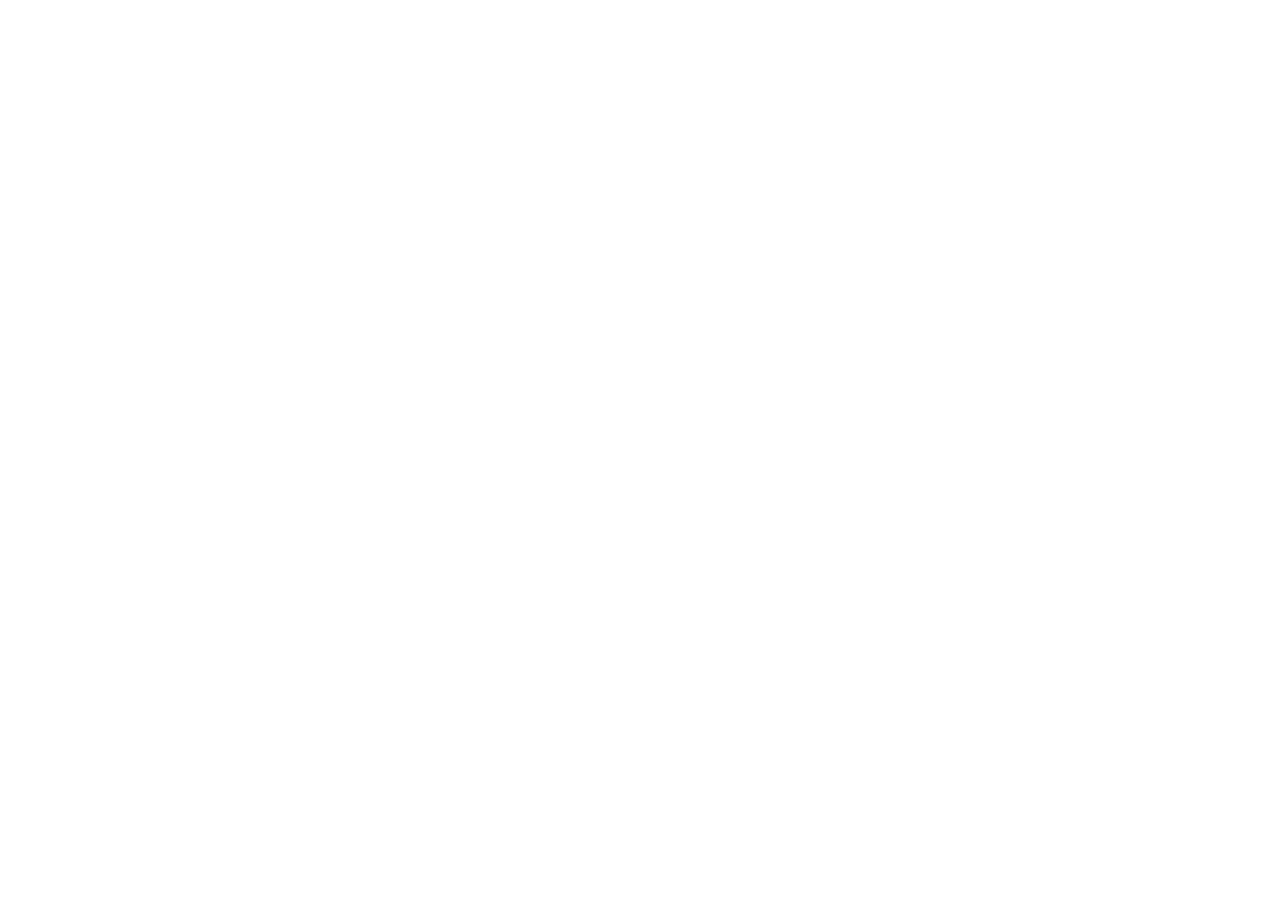
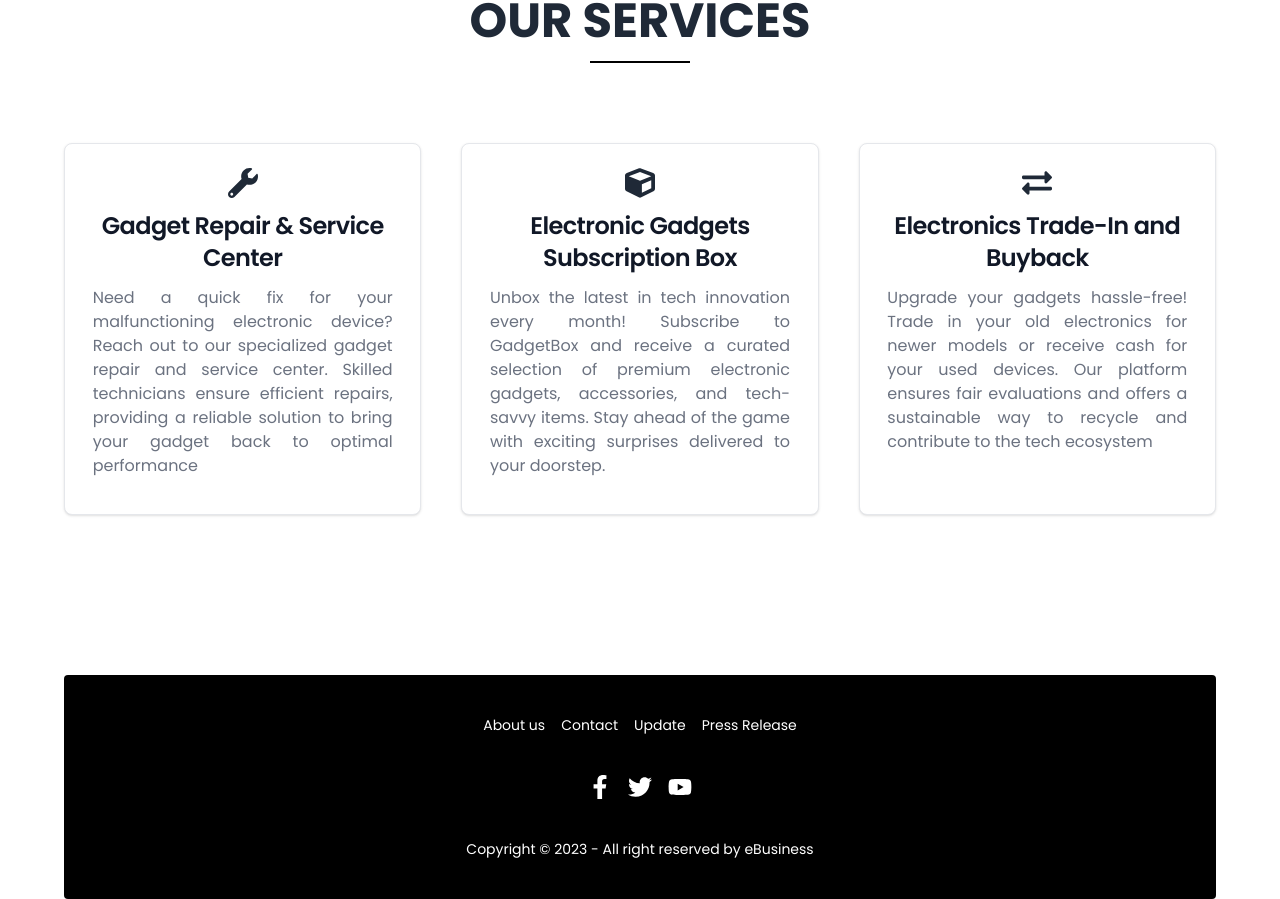
Before and after one commit to SDATTA1986/Brand-Shop-Client, a React (Vite) app: page / in a window 1280 px wide. Shown: the part 2208-3107 px from the top of the page. Before the commit the page ends 2029 px from the top, so only its background shows below. Built offline with nearby package versions, Linux system fonts and the light colour scheme; no server answers.

Commit message:
Services section and Footer section added to home page

```diff
--- /dev/null
+++ b/src/components/Footer/Footer.jsx
@@ -0,0 +1,31 @@
+
+
+
+import { FaTwitter,FaFacebookF,FaYoutube } from "react-icons/fa";
+const Footer = () => {
+    return (
+        <div className="mt-40">
+            <footer className="footer footer-center p-10 text-white bg-black rounded">
+                <nav className="grid grid-flow-col gap-4">
+                    <a className="link link-hover">About us</a>
+                    <a className="link link-hover">Contact</a>
+                    <a className="link link-hover">Update</a>
+                    <a className="link link-hover">Press Release</a>
+                </nav>
+                <nav>
+                    <div className="grid grid-flow-col gap-4 text-2xl">
+                        <a><FaFacebookF></FaFacebookF></a>
+                        <a><FaTwitter></FaTwitter></a>
+
+                        <a><FaYoutube></FaYoutube></a>
+                    </div>
+                </nav>
+                <aside>
+                    <p>Copyright &copy; 2023 - All right reserved by eBusiness</p>
+                </aside>
+            </footer>
+        </div>
+    );
+};
+
+export default Footer;
--- a/src/components/Home/Home.jsx
+++ b/src/components/Home/Home.jsx
@@ -2,6 +2,8 @@
 import Banner from "../Banner/Banner";
 import Navbar from "../Shared/Navbar";
 import Brand from "../Brand/Brand";
+import Services from "../Services/Services";
+import Footer from "../Footer/Footer";
 
 
 const Home = () => {
@@ -20,6 +22,13 @@
                     brands && brands?.map(brand => <Brand key={brand.id} brand={brand} ></Brand>)
                 }
             </div>
+            <div>
+                <h2 className="text-5xl text-center mx-auto font-bold  py-4 mt-40 w-[600px] ">OUR SERVICES</h2>
+                <hr className="border border-solid border-black w-[100px] mx-auto"/>
+
+            </div>
+            <Services></Services>
+            <Footer></Footer>
 
         </div>
     );
--- /dev/null
+++ b/src/components/Services/Services.jsx
@@ -0,0 +1,52 @@
+import React from 'react';
+import { FaWrench,FaCube,FaExchangeAlt} from "react-icons/fa";
+const Services = () => {
+    return (
+        <div className="grid grid-cols-3 gap-10 my-20" >
+
+            <div className="max-w-sm p-6 bg-white border border-gray-200 rounded-lg shadow dark:bg-gray-800 dark:border-gray-700" >
+                <div className="">
+                    <div className='flex justify-center'>
+                    <FaWrench className="text-3xl mb-3 hover:text-green-700"></FaWrench>
+                    </div>
+                    <a href="#">
+                        <h5 className="mb-3 text-2xl font-semibold tracking-tight text-gray-900 dark:text-white  mx-auto text-center hover:text-green-700">Gadget Repair & Service Center</h5>
+                    </a>
+                </div>
+
+                <p className="mb-3 font-normal text-gray-500 dark:text-gray-400 text-justify max-w-[300px] mx-auto">Need a quick fix for your malfunctioning electronic device? Reach out to our specialized gadget repair and service center. Skilled technicians ensure efficient repairs, providing a reliable solution to bring your gadget back to optimal performance</p>
+
+            </div>
+            <div className="max-w-sm p-6 bg-white border border-gray-200 rounded-lg shadow dark:bg-gray-800 dark:border-gray-700" >
+                <div className="">
+                    <div className='flex justify-center'>
+                    <FaCube className="text-3xl mb-3 hover:text-green-700"></FaCube>
+                    </div>
+                    <a href="#">
+                        <h5 className="mb-3 text-2xl font-semibold tracking-tight text-gray-900 dark:text-white  mx-auto text-center hover:text-green-700">Electronic Gadgets Subscription Box</h5>
+                    </a>
+                </div>
+
+                <p className="mb-3 font-normal text-gray-500 dark:text-gray-400 text-justify max-w-[300px] mx-auto">Unbox the latest in tech innovation every month! Subscribe to GadgetBox and receive a curated selection of premium electronic gadgets, accessories, and tech-savvy items. Stay ahead of the game with exciting surprises delivered to your doorstep.</p>
+
+            </div>
+            <div className="max-w-sm p-6 bg-white border border-gray-200 rounded-lg shadow dark:bg-gray-800 dark:border-gray-700" >
+                <div className="">
+                    <div className='flex justify-center'>
+                    <FaExchangeAlt className="text-3xl mb-3 hover:text-green-700"></FaExchangeAlt>
+                    </div>
+                    <a href="#">
+                        <h5 className="mb-3 text-2xl font-semibold tracking-tight text-gray-900 dark:text-white  mx-auto text-center hover:text-green-700">Electronics Trade-In and Buyback</h5>
+                    </a>
+                </div>
+
+                <p className="mb-3 font-normal text-gray-500 dark:text-gray-400 text-justify max-w-[300px] mx-auto">Upgrade your gadgets hassle-free! Trade in your old electronics for newer models or receive cash for your used devices. Our platform ensures fair evaluations and offers a sustainable way to recycle and contribute to the tech ecosystem</p>
+
+            </div>
+
+
+        </div>
+    );
+};
+
+export default Services;
```
